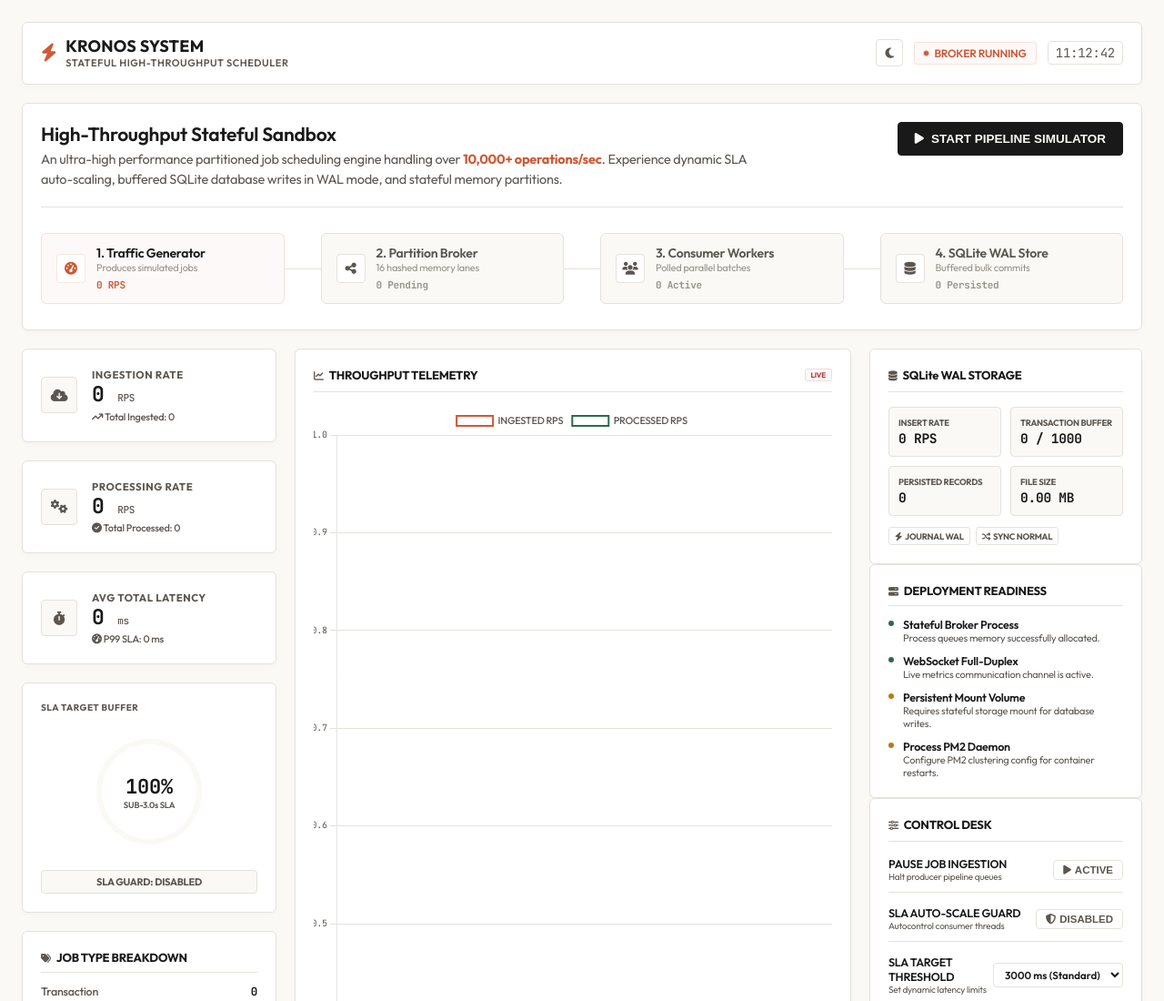
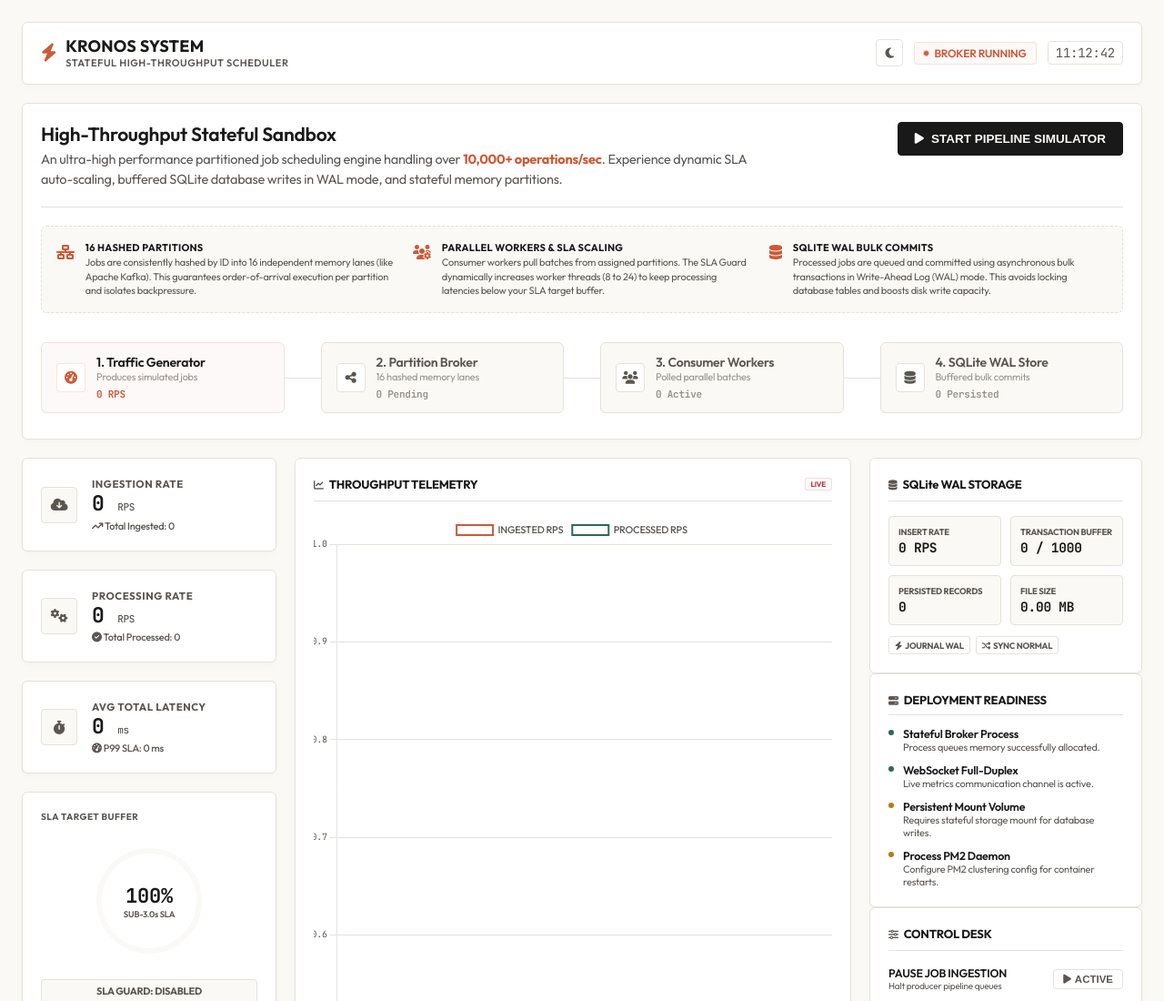
Before and after one commit to Antim21/High-Throughput-Job-Scheduler, a website: page public/index.html in a window 1280 px wide. Shown: the top 1100 px of the page at 91% size. Drawn offline with nearby package versions, Linux system fonts and the light colour scheme; no server answers.

Commit message:
feat: add engine architecture explainer panel to the welcome section

```diff
--- a/public/index.css
+++ b/public/index.css
@@ -1168,3 +1168,49 @@ input[type="range"]::-webkit-slider-thumb:hover {
 .step-guide li p { font-size: 11.5px; }
 
 .theme-toggle-btn { font-size: 13px; width: 30px; height: 30px; }
+
+/* Engine Architecture Explainer Banner */
+.architecture-explainer-panel {
+  display: grid;
+  grid-template-columns: repeat(3, 1fr);
+  gap: 20px;
+  background: var(--bg-deep);
+  border: 1px dashed var(--border-color);
+  border-radius: 6px;
+  padding: 16px;
+  margin-bottom: 24px;
+}
+
+.explainer-column {
+  display: flex;
+  gap: 12px;
+}
+
+.explainer-icon {
+  font-size: 16px;
+  color: var(--sys-blue);
+  margin-top: 2px;
+}
+
+.explainer-text strong {
+  display: block;
+  font-size: 11px;
+  font-weight: 700;
+  color: var(--text-primary);
+  margin-bottom: 2px;
+  letter-spacing: 0.25px;
+  text-transform: uppercase;
+}
+
+.explainer-text p {
+  font-size: 11px;
+  color: var(--text-secondary);
+  line-height: 1.4;
+}
+
+@media (max-width: 900px) {
+  .architecture-explainer-panel {
+    grid-template-columns: 1fr;
+    gap: 16px;
+  }
+}
--- a/public/index.html
+++ b/public/index.html
@@ -53,6 +53,31 @@
           <button class="primary-sim-btn stopped" id="master-sim-btn" onclick="toggleSimulation()">
             <i class="fa-solid fa-play"></i> START PIPELINE SIMULATOR
           </button>
+        </div>
+      </div>
+
+      <!-- Architecture Explainer Panel -->
+      <div class="architecture-explainer-panel">
+        <div class="explainer-column">
+          <div class="explainer-icon"><i class="fa-solid fa-network-wired"></i></div>
+          <div class="explainer-text">
+            <strong>16 Hashed Partitions</strong>
+            <p>Jobs are consistently hashed by ID into 16 independent memory lanes (like Apache Kafka). This guarantees order-of-arrival execution per partition and isolates backpressure.</p>
+          </div>
+        </div>
+        <div class="explainer-column">
+          <div class="explainer-icon"><i class="fa-solid fa-users-gear"></i></div>
+          <div class="explainer-text">
+            <strong>Parallel Workers & SLA scaling</strong>
+            <p>Consumer workers pull batches from assigned partitions. The SLA Guard dynamically increases worker threads (8 to 24) to keep processing latencies below your SLA target buffer.</p>
+          </div>
+        </div>
+        <div class="explainer-column">
+          <div class="explainer-icon"><i class="fa-solid fa-database"></i></div>
+          <div class="explainer-text">
+            <strong>SQLite WAL Bulk Commits</strong>
+            <p>Processed jobs are queued and committed using asynchronous bulk transactions in Write-Ahead Log (WAL) mode. This avoids locking database tables and boosts disk write capacity.</p>
+          </div>
         </div>
       </div>
 
```
